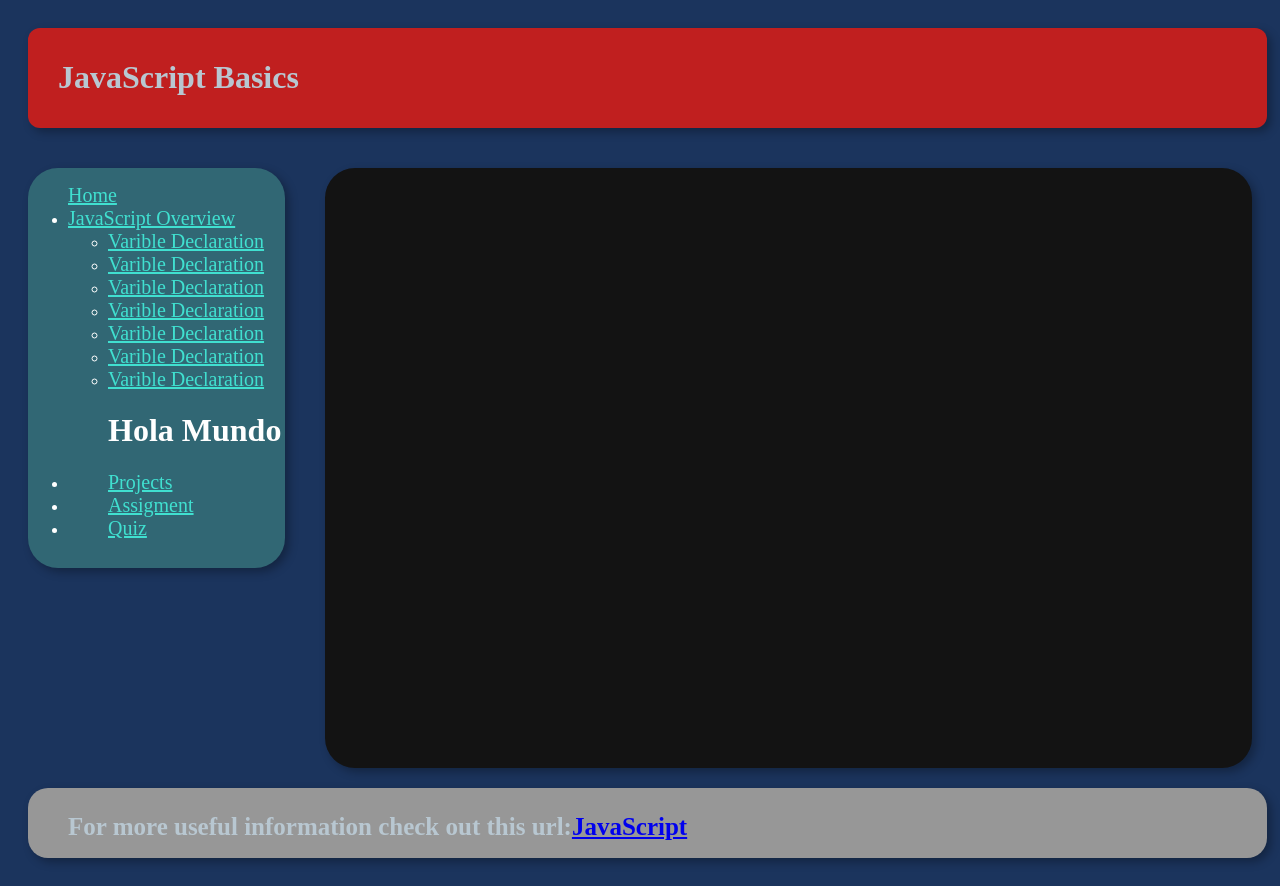
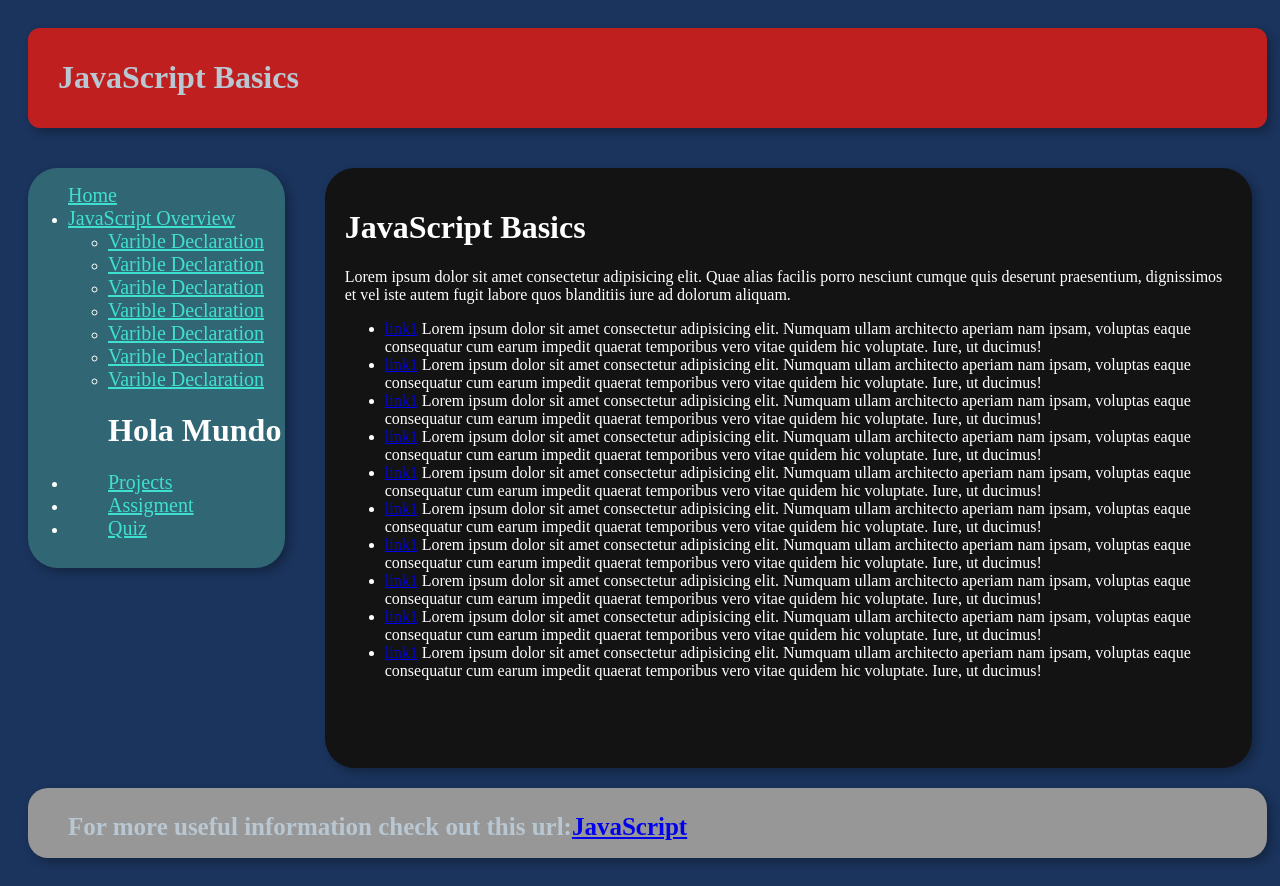
Before and after one commit to camiam/ConceptosBasicosJavascript, a plain HTML site: page index.html in a window 1280 px wide. Drawn offline with Linux system fonts and the light colour scheme.

Commit message:
termino de actividad

```diff
--- a/css/style.css
+++ b/css/style.css
@@ -51,6 +51,10 @@
     border-radius: 30px;
     box-shadow: 4px 4px 10px rgba(0, 0, 0, 0.3);
 }
+.content .content-text{
+    padding: 20px;
+    color: white;
+}
 
 .footer{
     margin-top: 20px;
--- a/index.html
+++ b/index.html
@@ -46,6 +46,23 @@
 
         </div>
         <div class="text">
+            <div class="content-text">
+                <h1>JavaScript Basics</h1>
+                <p>Lorem ipsum dolor sit amet consectetur adipisicing elit. Quae alias facilis porro nesciunt cumque quis deserunt praesentium, dignissimos et vel iste autem fugit labore quos blanditiis iure ad dolorum aliquam.</p>
+                <ul>
+                    <li><a href="#">link1</a> Lorem ipsum dolor sit amet consectetur adipisicing elit. Numquam ullam architecto aperiam nam ipsam, voluptas eaque consequatur cum earum impedit quaerat temporibus vero vitae quidem hic voluptate. Iure, ut ducimus!</li>
+                    <li><a href="#">link1</a> Lorem ipsum dolor sit amet consectetur adipisicing elit. Numquam ullam architecto aperiam nam ipsam, voluptas eaque consequatur cum earum impedit quaerat temporibus vero vitae quidem hic voluptate. Iure, ut ducimus!</li>
+                    <li><a href="#">link1</a> Lorem ipsum dolor sit amet consectetur adipisicing elit. Numquam ullam architecto aperiam nam ipsam, voluptas eaque consequatur cum earum impedit quaerat temporibus vero vitae quidem hic voluptate. Iure, ut ducimus!</li>
+                    <li><a href="#">link1</a> Lorem ipsum dolor sit amet consectetur adipisicing elit. Numquam ullam architecto aperiam nam ipsam, voluptas eaque consequatur cum earum impedit quaerat temporibus vero vitae quidem hic voluptate. Iure, ut ducimus!</li>
+                    <li><a href="#">link1</a> Lorem ipsum dolor sit amet consectetur adipisicing elit. Numquam ullam architecto aperiam nam ipsam, voluptas eaque consequatur cum earum impedit quaerat temporibus vero vitae quidem hic voluptate. Iure, ut ducimus!</li>
+                    <li><a href="#">link1</a> Lorem ipsum dolor sit amet consectetur adipisicing elit. Numquam ullam architecto aperiam nam ipsam, voluptas eaque consequatur cum earum impedit quaerat temporibus vero vitae quidem hic voluptate. Iure, ut ducimus!</li>
+                    <li><a href="#">link1</a> Lorem ipsum dolor sit amet consectetur adipisicing elit. Numquam ullam architecto aperiam nam ipsam, voluptas eaque consequatur cum earum impedit quaerat temporibus vero vitae quidem hic voluptate. Iure, ut ducimus!</li>
+                    <li><a href="#">link1</a> Lorem ipsum dolor sit amet consectetur adipisicing elit. Numquam ullam architecto aperiam nam ipsam, voluptas eaque consequatur cum earum impedit quaerat temporibus vero vitae quidem hic voluptate. Iure, ut ducimus!</li>
+                    <li><a href="#">link1</a> Lorem ipsum dolor sit amet consectetur adipisicing elit. Numquam ullam architecto aperiam nam ipsam, voluptas eaque consequatur cum earum impedit quaerat temporibus vero vitae quidem hic voluptate. Iure, ut ducimus!</li>
+                    <li><a href="#">link1</a> Lorem ipsum dolor sit amet consectetur adipisicing elit. Numquam ullam architecto aperiam nam ipsam, voluptas eaque consequatur cum earum impedit quaerat temporibus vero vitae quidem hic voluptate. Iure, ut ducimus!</li>
+
+                </ul>
+            </div>
 
         </div>
     </div>
```
